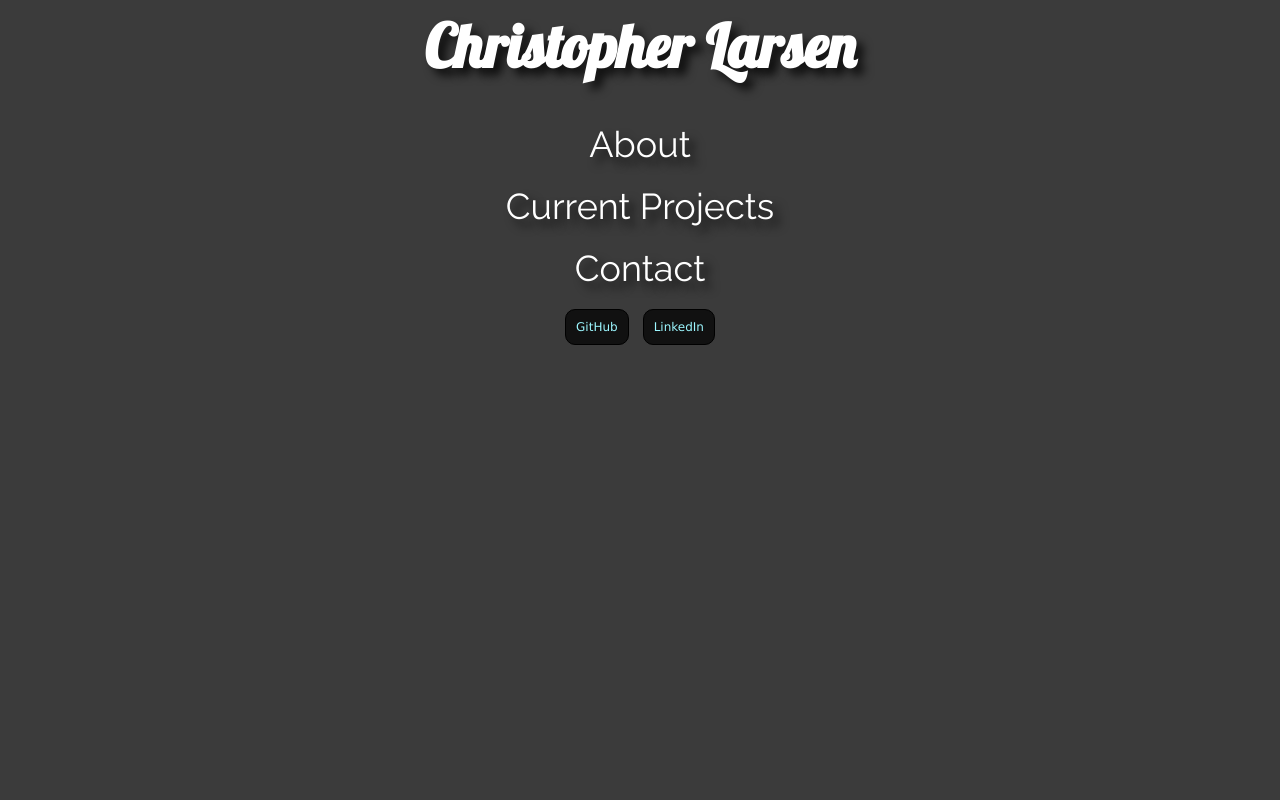
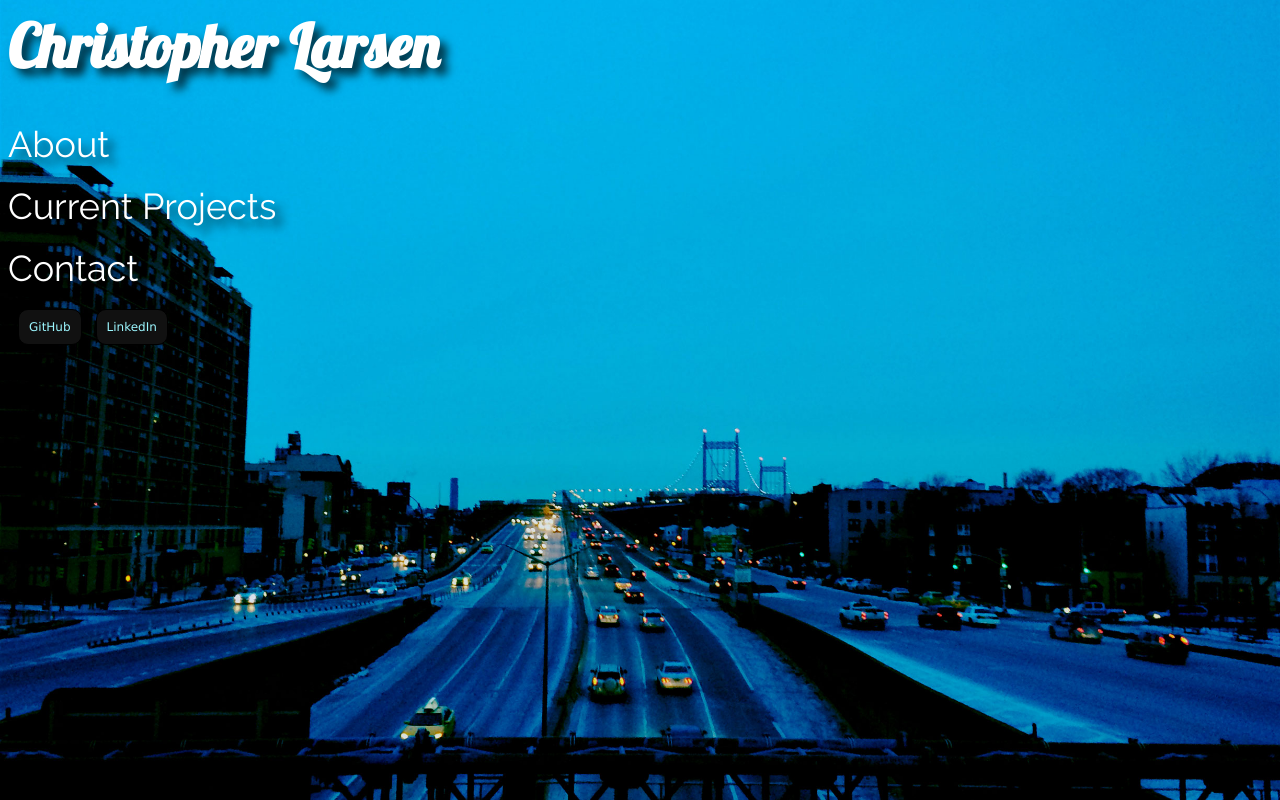
Before and after one commit to ChrisFingaz/MyWebsite, a website: page index.html in a window 1280 px wide. Drawn offline with nearby package versions, Linux system fonts and the light colour scheme.

Commit message:
Everything left, added bg image

```diff
--- a/index.html
+++ b/index.html
@@ -21,7 +21,6 @@
 
 			<dt><a href="">About</a></dt>
 			<dd>
-				<img class="about-img" src="img/img-about.png" alt="Image of Chris">
 				<p>Chris grew up in central new jersey and graduated from high school with some grade.  Afterwards he went to PACE University in NYC for computer science, which he left to persue a BFA in illustration from FIT instead. Somewhere in this he played in a few bands and got to travel a bit.
 				</p>
 
@@ -53,26 +52,6 @@
 				</p>
 			</dd>
 
-<!-- 			<dt><a href="">Past Projects</a></dt>
-			<dd class="past-projects">
-
-				<div class="project">
-					<a class="open_fancybox" href="http://fancyapps.com/fancybox/demo/1_b.jpg">
-						<img class="thumb" src="http://fancyapps.com/fancybox/demo/1_s.jpg" alt=""/>
-					</a>
-
-					<div class="project-description">
-						<h3>Steel Panther</h3>
-						<span class="skills-desc">Design / Flash</span>
-						<p>2007 - Design and flash production for Universal Music recording artist Steel Panther. </p>
-						<span class="link">
-							<a href="#" target="_blank">website</a>
-						</span>
-					</div>
-
-				</div>
-
-			</dd> -->
 
 			<dt><a href="">Contact</a></dt>
 			<dd><p><a href="mailto:chris@christopherlarsen.com">Email: chris@christopherlarsen.com</a></p></dd>
--- a/sass/_base.scss
+++ b/sass/_base.scss
@@ -1,5 +1,6 @@
 // Colors _____________________________________________________________________
 $dark-grey: #3b3b3b;
+$sky-blue: #00b2ee;
 $drop-shadow:rgba(0,0,0,0.75);
 
 // Google Fonts _______________________________________________________________
--- a/sass/main.scss
+++ b/sass/main.scss
@@ -1,18 +1,21 @@
 @import 'base';
 
 body {
-	background: $dark-grey;
+	background: $sky-blue;
+	background-image: url(../img/bg.jpg);
+	background-repeat: no-repeat;
+	background-position: center center;
+	background-attachment: fixed;
+	background-size: cover;
 }
 
 .main {
-	margin: 0 auto;
 	width: 800px;
 
 	h1 {
 		font-family: $h1-font;
 		color: $primary-color;
 		font-size: $h1-font-size;
-		text-align: center;
 		text-shadow: $box-shadow;
 	}
 
@@ -20,7 +23,6 @@ body {
 		font-family: $h2-font;
 		color: $primary-color;
 		font-size: $h2-font-size;
-		text-align: center;
 		text-shadow: $box-shadow;
 	}
 
@@ -28,7 +30,6 @@ body {
 		font-family: $p-font;
 		font-size: $p-font-size;
 		color: $primary-color;
-		text-align: center;
 	}
 
 	.accordion {
@@ -39,7 +40,6 @@ body {
 			font-family: $h2-font;
 			color: $primary-color;
 			font-size: $h2-font-size;
-			text-align: center;
 			text-shadow: $box-shadow;
 			text-decoration: none;
 			margin: 0 0 $bottom-nav-space 0;
@@ -67,7 +67,6 @@ body {
 				margin: 0 auto;
 				margin-bottom: $bottom-nav-space;
 				line-height: 200%;
-				text-align: center;
 
 				a {
 					text-decoration: none;
@@ -154,7 +153,6 @@ body {
 }
 
 .footer {
-	text-align:center;
 
 	ul {
 
```
Also changed, not shown: css/main.css, img/bg.jpg (added), 1 other file.
